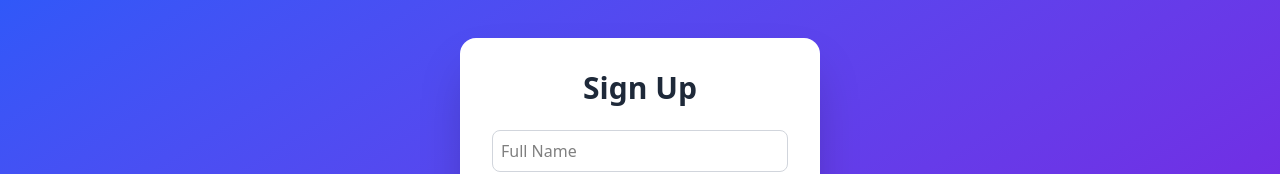
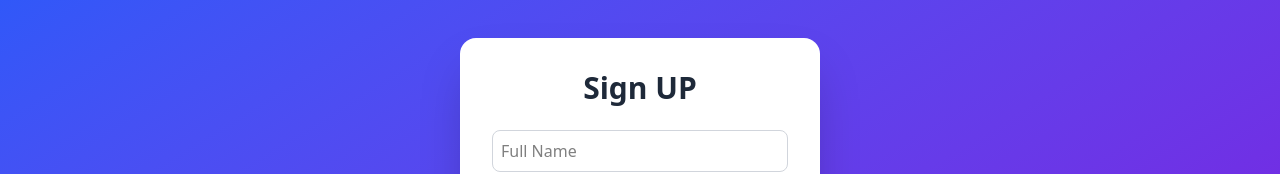
Before and after one commit to rethish2006sm/Signinup, a React app in the folder frontend/: page /signup in a window 1280 px wide. Shown: the part 152-326 px from the top of the page. Built offline with nearby package versions, Linux system fonts and the light colour scheme; the HTML template or start-up script is replaced by a standard one.

Commit message:
Correct capitalization

```diff
--- a/frontend/src/components/Signup.jsx
+++ b/frontend/src/components/Signup.jsx
@@ -44,7 +44,7 @@ const Signup = () => {
       >
 
         <h1 className="text-3xl font-bold text-center mb-6 text-gray-800">
-          Sign Up
+          Sign UP
         </h1>
 
         <input
```
